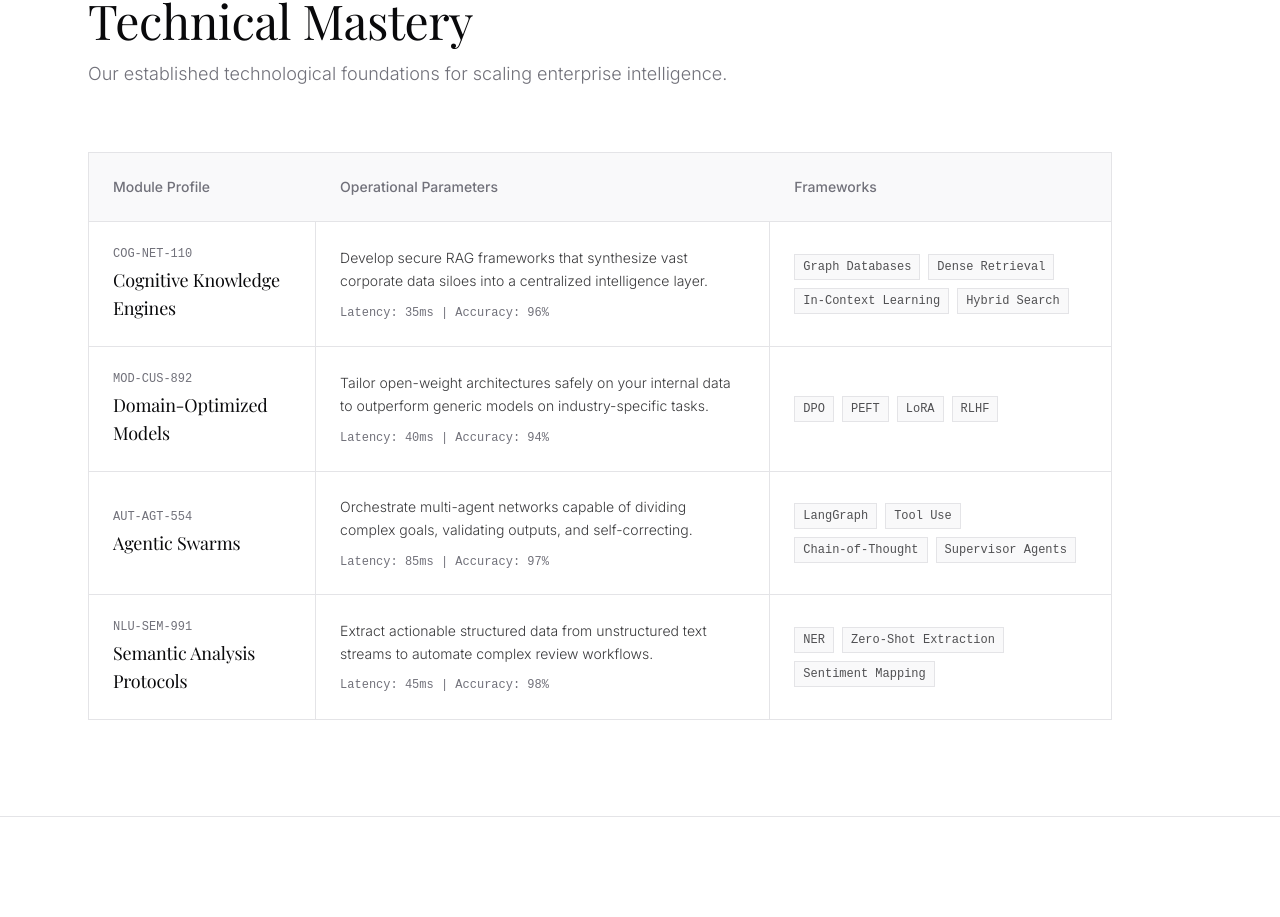
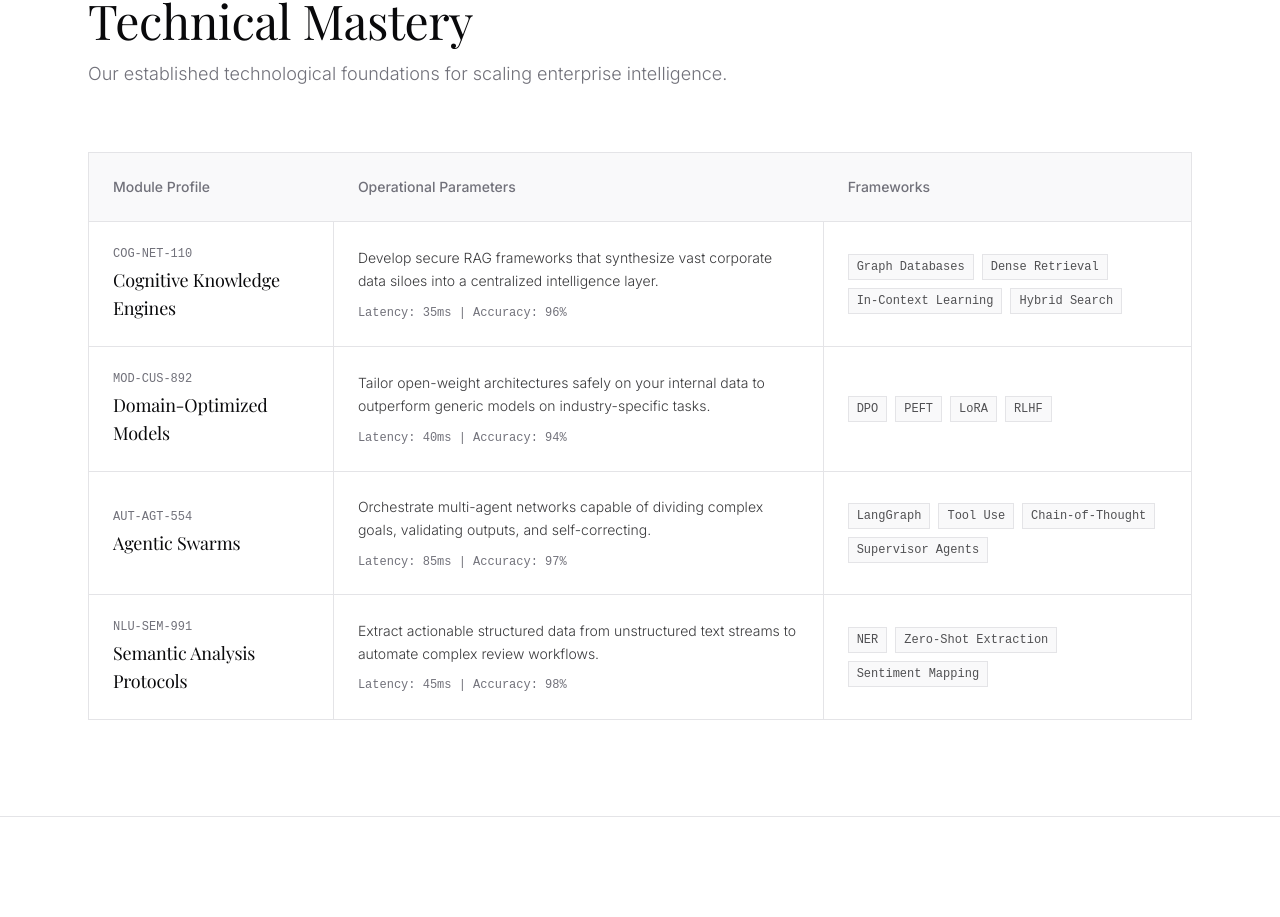
Before and after one commit to Sachinkry/polemos, a React (Vite) app: page / in a window 1280 px wide. Shown: the part 2240-3157 px from the top of the page. Built offline with nearby package versions, Linux system fonts and the light colour scheme.

Commit message:
style: fix technical mastery table width to be consistent with layout container

```diff
--- a/src/components/Specialties.tsx
+++ b/src/components/Specialties.tsx
@@ -42,7 +42,7 @@ const Specialties = () => {
         </div>
 
         {/* Minimalist Data Table */}
-        <div className="max-w-5xl overflow-hidden border border-border">
+        <div className="w-full overflow-hidden border border-border">
           <div className="grid grid-cols-1 md:grid-cols-[1fr_2fr_1.5fr] text-sm font-medium border-b border-border bg-muted/50 text-muted-foreground">
             <div className="p-4 md:p-6 hidden md:block">Module Profile</div>
             <div className="p-4 md:p-6 hidden md:block">Operational Parameters</div>
```
